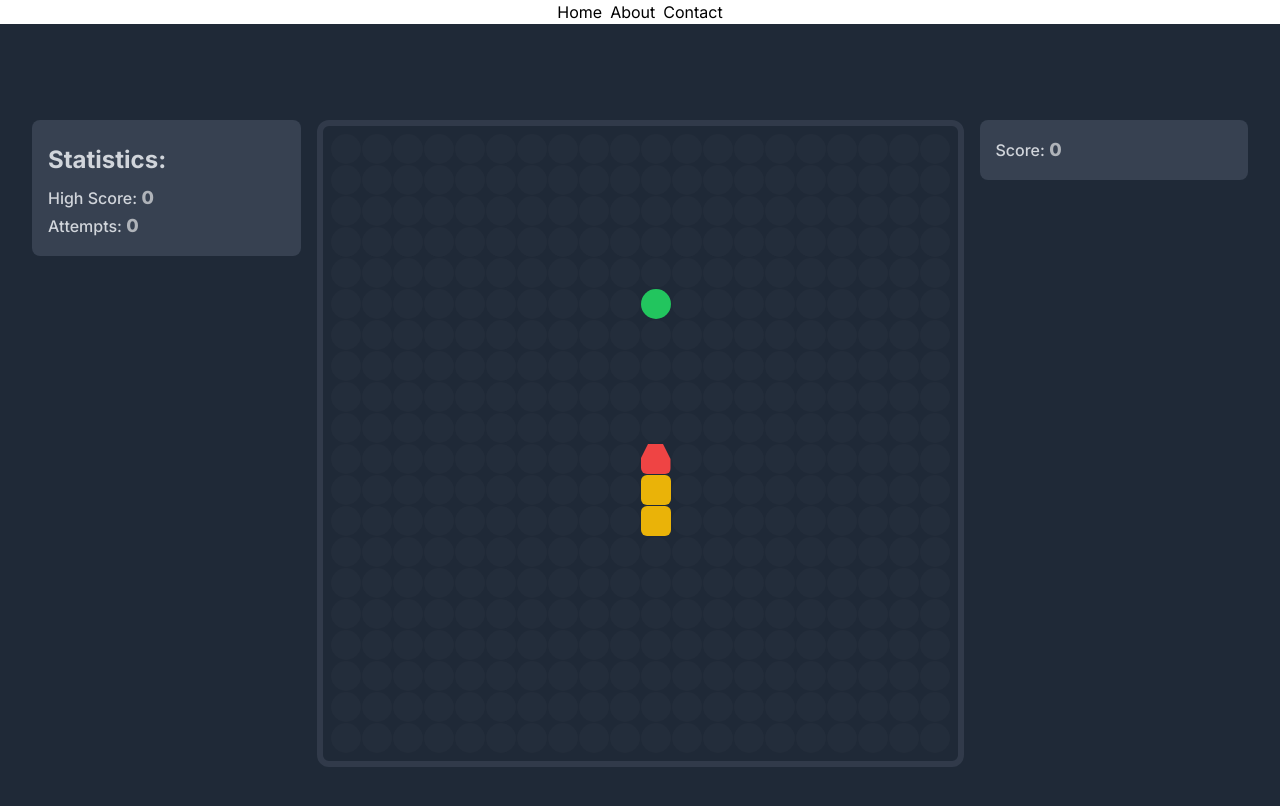
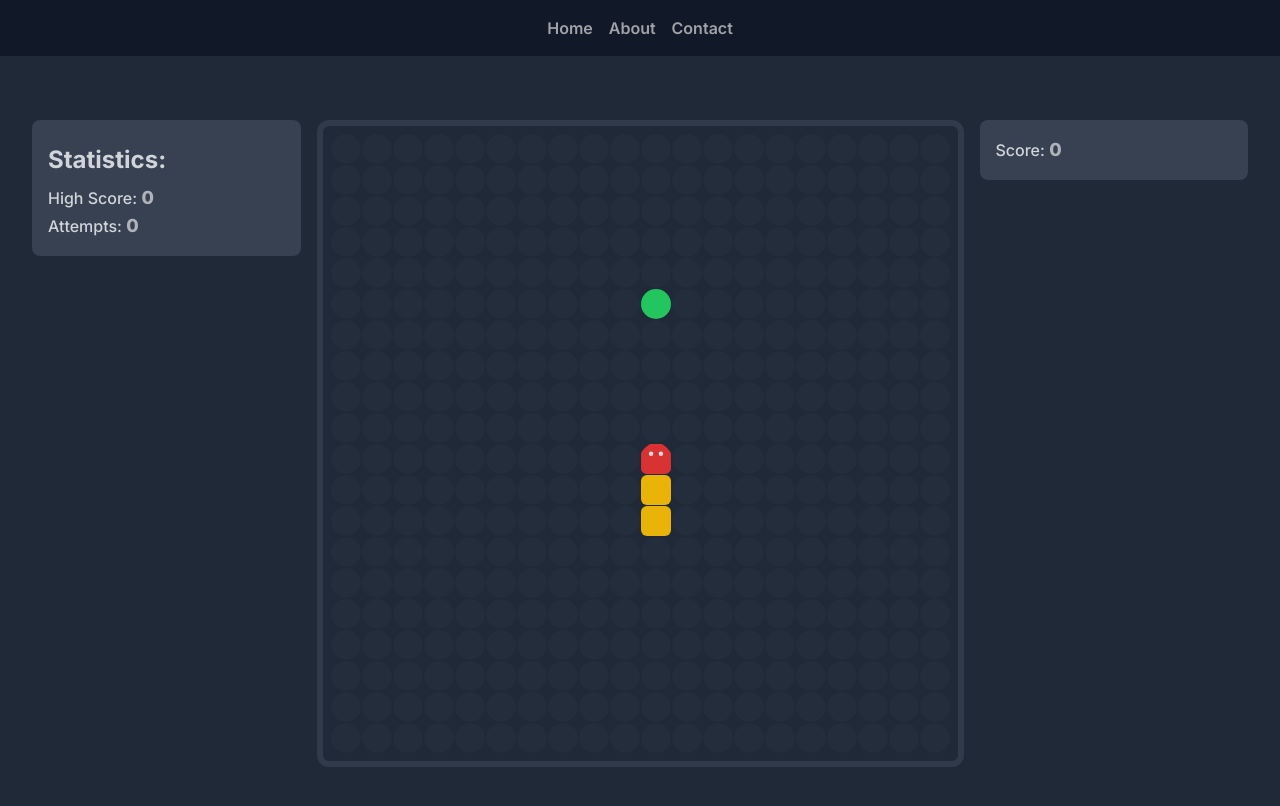
Before and after one commit to Topu-Roy/react-snake-game, a Next.js app: page / in a window 1280 px wide. Shown: the top 806 px of the page. Built offline with nearby package versions, Linux system fonts and the light colour scheme.

Commit message:
added new snake head svg

```diff
--- a/src/app/globals.css
+++ b/src/app/globals.css
@@ -9,5 +9,6 @@
 }
 
 .snake_head {
-  clip-path: polygon(25% 0%, 75% 0%, 100% 50%, 100% 100%, 0 100%, 0% 50%);
+  /* clip-path: polygon(25% 0%, 75% 0%, 100% 50%, 100% 100%, 0 100%, 0% 50%); */
+  background-image: url("../../public/snake-head.svg");
 }
--- a/src/app/layout.tsx
+++ b/src/app/layout.tsx
@@ -20,7 +20,8 @@ export default function RootLayout({
     <html lang="en" className=" bg-gray-800">
       <body className={inter.className}>
         <NavBar />
-        {children}</body>
+        {children}
+      </body>
     </html>
   );
 }
--- a/src/app/page.tsx
+++ b/src/app/page.tsx
@@ -2,7 +2,7 @@ import Game from "@/components/Game";
 
 export default function Home() {
   return (
-    <main className="flex max-w-7xl mx-auto min-h-screen flex-col justify-start items-center pt-24">
+    <main className="flex max-w-7xl mx-auto flex-col justify-start items-center">
       <Game />
     </main>
   );
--- a/src/components/Game.tsx
+++ b/src/components/Game.tsx
@@ -80,13 +80,13 @@ export default function Game() {
 
                     // * The head points to the same direction as it's way
                     if (snakeDirection === 'Down') {
-                        className = "bg-red-500 w-full h-full rounded-md snake_head rotate-180";
+                        className = "w-full h-full rounded-md snake_head rotate-180";
                     } else if (snakeDirection === 'Left') {
-                        className = "bg-red-500 w-full h-full rounded-md snake_head -rotate-90 ";
+                        className = "w-full h-full rounded-md snake_head -rotate-90 ";
                     } else if (snakeDirection === 'Right') {
-                        className = "bg-red-500 w-full h-full rounded-md snake_head rotate-90";
+                        className = "w-full h-full rounded-md snake_head rotate-90";
                     } else {
-                        className = "bg-red-500 w-full h-full rounded-md snake_head";
+                        className = "w-full h-full rounded-md snake_head";
                     }
                 }
                 else if (isSnakeBodyHere) className = "w-full h-full bg-yellow-500 rounded-md "
@@ -102,7 +102,15 @@ export default function Game() {
                 // }
                 else className = "bg-gray-400/70 w-full h-full rounded-full opacity-5"
 
-                let cell = <div className={className} key={`${row}+${col}`} />;
+                let cell = <div className={className} key={`${row}+${col}`} >
+                    {isSnakeHeadHere ? (
+                        <svg width="30" height="30" viewBox="0 0 238 238" fill="none" xmlns="http://www.w3.org/2000/svg">
+                            <path d="M0.500008 79.5V197.5C0.500005 217.5 26 237.5 48.5 237.5H189.5C212.5 237.5 237.5 217.5 237.5 197V79.5C237.5 59.5 181.5 0.500008 158.5 0.500008H79.5C56.5 0.500008 0.500008 59.5 0.500008 79.5Z" fill="#D93232" stroke="#C95151" />
+                            <circle cx="158" cy="78" r="18" fill="#D9D9D9" />
+                            <circle cx="80" cy="78" r="18" fill="#D9D9D9" />
+                        </svg>
+                    ) : null}
+                </div>
                 cellArray.push(cell);
             }
         }
@@ -205,7 +213,7 @@ export default function Game() {
     }, [snakeDirection]);
 
     return (
-        <div className="flex items-start justify-between gap-4 text-gray-300 font-medium text-normal w-full h-full px-8">
+        <div className="flex items-start justify-between gap-4 text-gray-300 font-medium text-normal w-full h-full px-8 pt-16">
 
             <div className="h-full flex-1 bg-gray-700 rounded-lg p-4 flex flex-col justify-center items-start">
                 <h3 className="font-bold text-2xl py-2">Statistics:</h3>
--- a/src/components/NavBar.tsx
+++ b/src/components/NavBar.tsx
@@ -3,9 +3,9 @@ import React from 'react'
 
 function NavBar() {
     return (
-        <header className='w-full bg-white text-black'>
-            <nav className='flex justify-center items-center w-full'>
-                <ul className='flex justify-center items-center gap-2'>
+        <header className='w-full bg-gray-900 py-4'>
+            <nav className='flex justify-center items-center w-full max-w-7xl mx-auto'>
+                <ul className='flex justify-center items-center gap-4 font-semibold text-base text-white/60'>
                     <li className=""><Link href={'/'}>Home</Link></li>
                     <li className=""><Link href={'/about'}>About</Link></li>
                     <li className=""><Link href={'/contact'}>Contact</Link></li>
```
Also changed, not shown: public/snake-head.svg (added).
